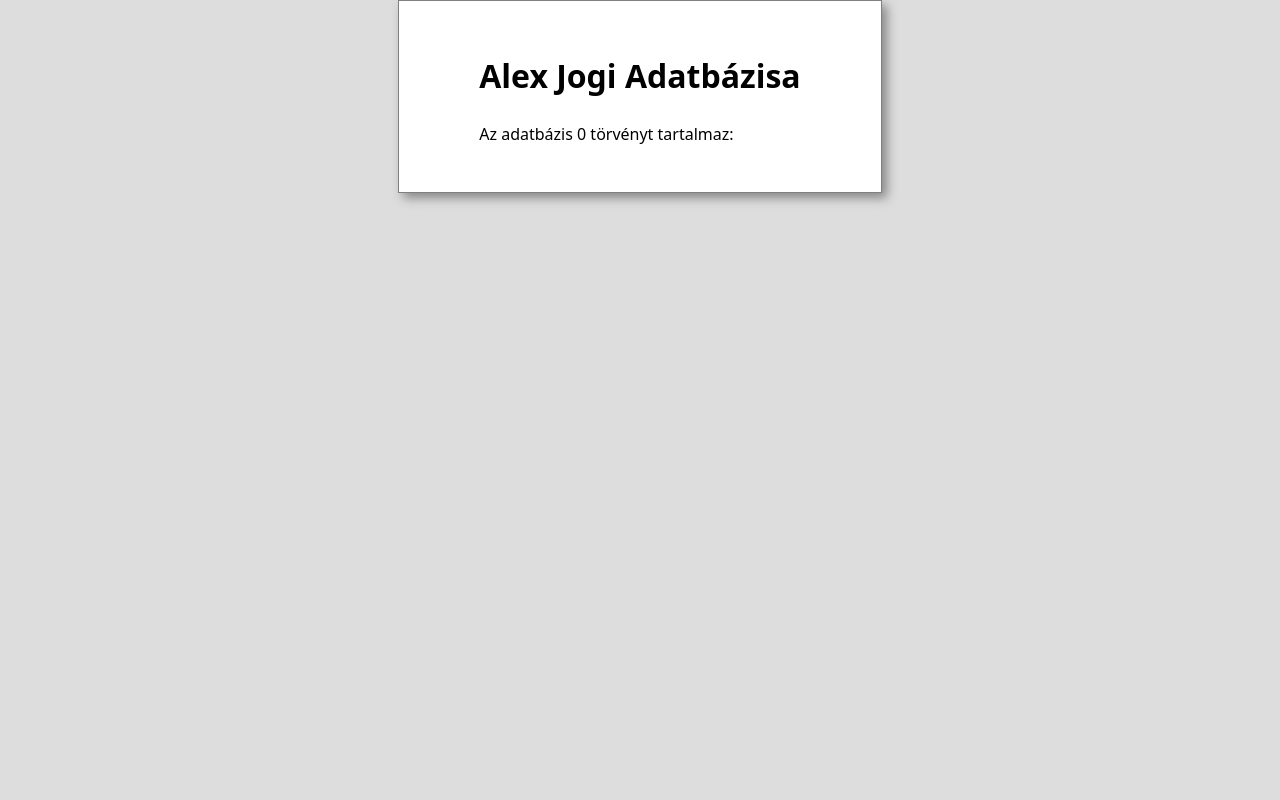
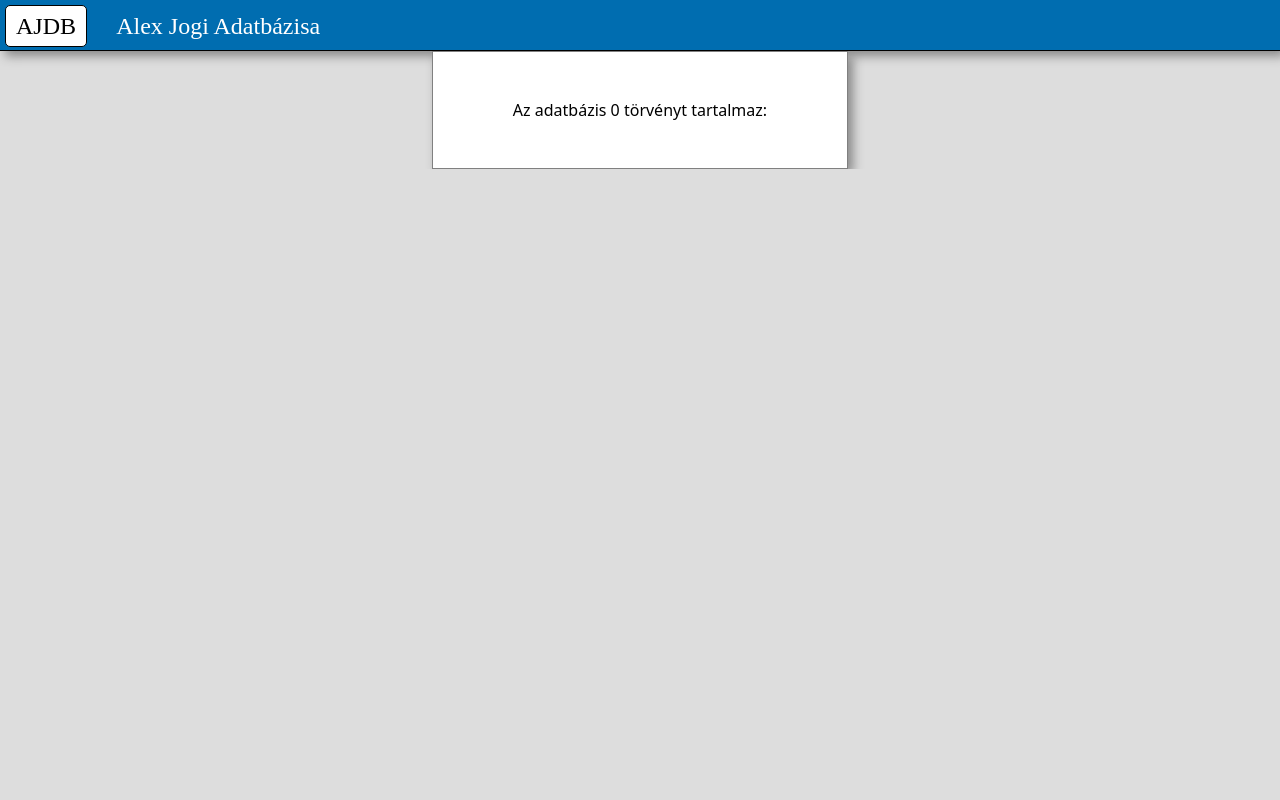
Before and after one commit to badicsalex/ajdb_py, a Flask app: template ajdb_web/templates/index.html in a window 1280 px wide. Run offline with Flask 2, Linux system fonts and the light colour scheme; the template is opened without the code that fills it, so the values that code supplies are empty; some libraries are stand-ins or nearby versions.

Commit message:
web: unify top-bottom pane handling between pages

```diff
--- a/ajdb_web/static/style.css
+++ b/ajdb_web/static/style.css
@@ -74,6 +74,14 @@ blockquote {
     line-height: 50px;
     display: inline-block;
     margin-left: 20px;
+}
+
+.bottom_pane {
+    width: 100%;
+    min-height: 0;
+    text-align: center;
+    overflow-x: auto;
+    overflow-y: scroll;
 }
 
 .lr_pane {
--- a/ajdb_web/templates/base.html
+++ b/ajdb_web/templates/base.html
@@ -5,8 +5,15 @@
         <link rel="icon" href="{{ url_for('static', filename='favicon.png') }}">
         <script type=text/javascript src="{{ url_for('static', filename='js/jquery-3.5.1.js') }}"></script>
         <script type=text/javascript src="{{ url_for('static', filename='js/scripts.js') }}"></script>
+        {% block scripts %}{% endblock %}
     </head>
     <body>
-        {% block body %}{% endblock %}
+        <div class="panes">
+            <div class="top_pane">
+                <a href="{{ url_for('index.index') }}"><div class="ajdb_logo">AJDB</div></a>
+                <div class="top_pane_title">{% block top_pane_title %}{% endblock %}</div>
+            </div>
+            {% block body %}{% endblock %}
+        </div>
     </body>
 </html>
--- a/ajdb_web/templates/index.html
+++ b/ajdb_web/templates/index.html
@@ -1,8 +1,8 @@
 {% extends "base.html" %}
+{% block top_pane_title %}Alex Jogi Adatbázisa{% endblock %}
 {% block body %}
-    <center>
+    <div class="bottom_pane">
         <div class="index_container">
-        <h1>Alex Jogi Adatbázisa</h1>
             <p>Az adatbázis {{ act_set.acts | length }} törvényt tartalmaz:</p>
             <table>
                 {% for act in act_set.acts | sort(attribute="identifier") %}
@@ -17,5 +17,5 @@
                 {% endfor %}
             </table>
         </div>
-    </center>
+    </div>
 {% endblock %}
```
Also changed, not shown: ajdb_web/templates/act.html (+6 -7 lines). Lines whose indentation alone changed are shown as unchanged.
